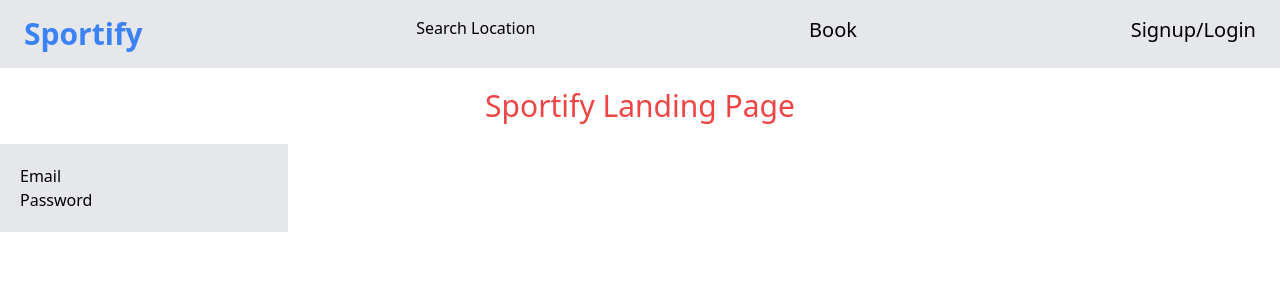
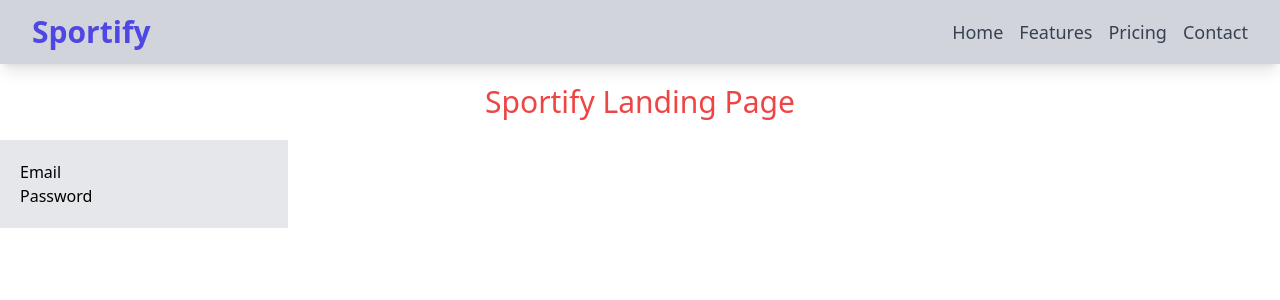
Before and after one commit to Jagadeesh-Jetti/Sportify, a React (Vite) app in the folder frontend/: page /login in a window 1280 px wide. Shown: the top 300 px of the page. Built offline with nearby package versions, Linux system fonts and the light colour scheme.

Commit message:
feat: created navbar component

```diff
--- a/frontend/src/components/layouts-components/Navbar.jsx
+++ b/frontend/src/components/layouts-components/Navbar.jsx
@@ -1,10 +1,102 @@
+import { useState } from "react";
+
 export const Navbar = () => {
+  const [isOpen, setIsOpen] = useState(false);
+
   return (
-    <div className="flex justify-between p-4 px-6 align-center bg-gray-200">
-      <div className="text-3xl font-bold text-blue-500"> Sportify </div>
-      <div> Search Location </div>
-      <div className="text-xl"> Book </div>
-      <div className="text-xl"> Signup/Login</div>
-    </div>
+    <nav className="bg shadow-lg bg-gray-300">
+      <div className="max-w-7xl mx-auto px-4 sm:px-6 lg:px-8">
+        <div className="flex justify-between h-16">
+          <div className="flex items-center">
+            {/* Logo */}
+            <a href="#" className="text-3xl font-bold text-indigo-600">
+              Sportify
+            </a>
+          </div>
+          <div className="hidden md:flex items-center space-x-4">
+            <a
+              href="#"
+              className="text-gray-700 text-lg hover:text-indigo-600 transition duration-300"
+            >
+              Home
+            </a>
+            <a
+              href="#"
+              className="text-gray-700 text-lg hover:text-indigo-600 transition duration-300"
+            >
+              Features
+            </a>
+            <a
+              href="#"
+              className="text-gray-700 text-lg hover:text-indigo-600 transition duration-300"
+            >
+              Pricing
+            </a>
+            <a
+              href="#"
+              className="text-gray-700 text-lg hover:text-indigo-600 transition duration-300"
+            >
+              Contact
+            </a>
+          </div>
+          {/* Mobile Menu Button */}
+          <div className="flex md:hidden items-center">
+            <button
+              onClick={() => setIsOpen(!isOpen)}
+              type="button"
+              className="text-gray-700 hover:text-indigo-600 focus:outline-none"
+            >
+              <svg
+                className="w-6 h-6"
+                fill="none"
+                stroke="currentColor"
+                viewBox="0 0 24 24"
+                xmlns="http://www.w3.org/2000/svg"
+              >
+                <path
+                  strokeLinecap="round"
+                  strokeLinejoin="round"
+                  strokeWidth="2"
+                  d={
+                    isOpen ? "M6 18L18 6M6 6l12 12" : "M4 6h16M4 12h16M4 18h16"
+                  }
+                ></path>
+              </svg>
+            </button>
+          </div>
+        </div>
+      </div>
+      {/* Mobile Menu */}
+      {isOpen && (
+        <div className="md:hidden">
+          <div className="px-2 pt-2 pb-3 space-y-1 sm:px-3">
+            <a
+              href="#"
+              className="block text-gray-700 text-lg hover:text-indigo-600 transition duration-300"
+            >
+              Home
+            </a>
+            <a
+              href="#"
+              className="block text-gray-700 text-lg hover:text-indigo-600 transition duration-300"
+            >
+              Features
+            </a>
+            <a
+              href="#"
+              className="block text-gray-700 text-lg hover:text-indigo-600 transition duration-300"
+            >
+              Pricing
+            </a>
+            <a
+              href="#"
+              className="block text-gray-700 text-lg hover:text-indigo-600 transition duration-300"
+            >
+              Contact
+            </a>
+          </div>
+        </div>
+      )}
+    </nav>
   );
 };
```
